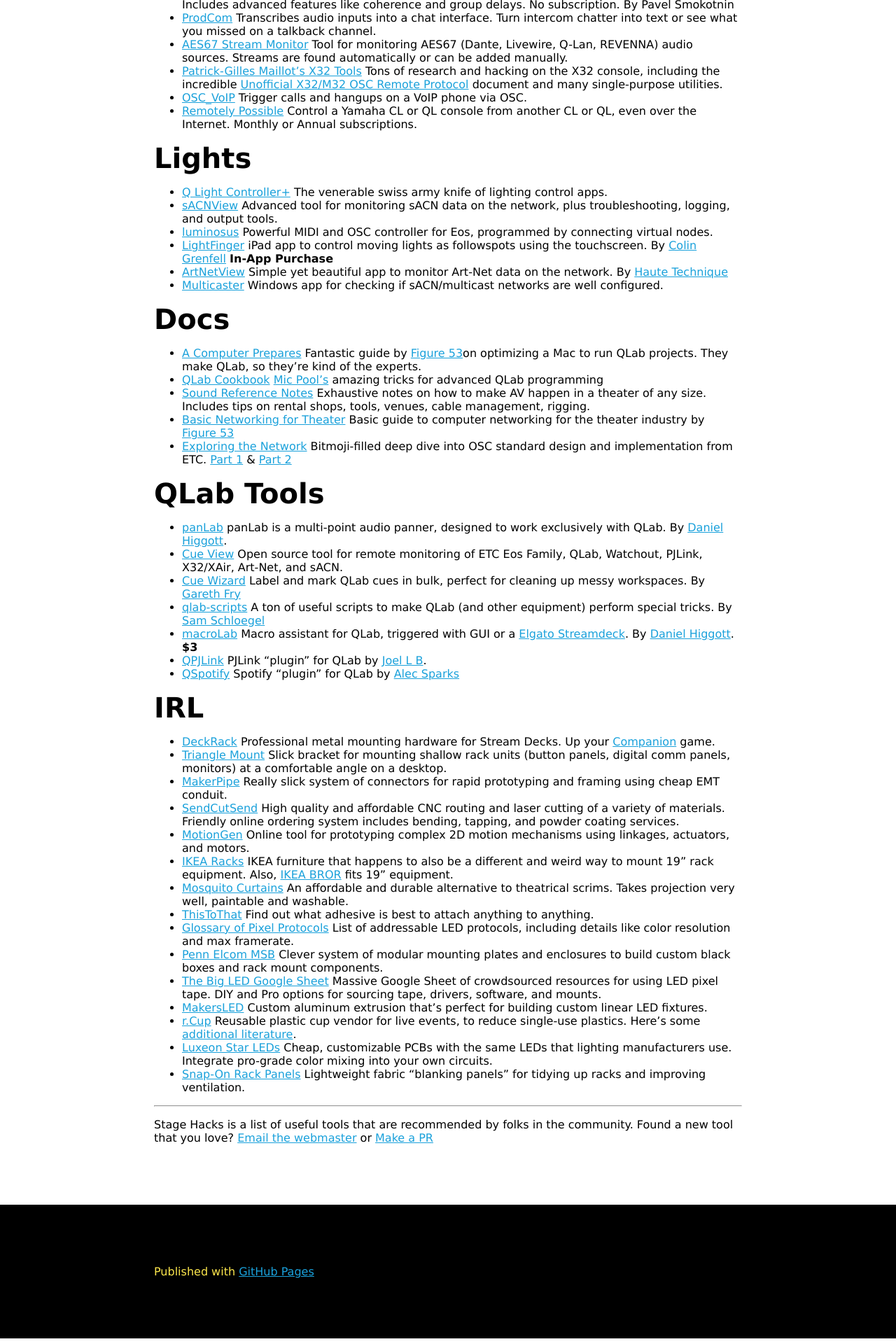
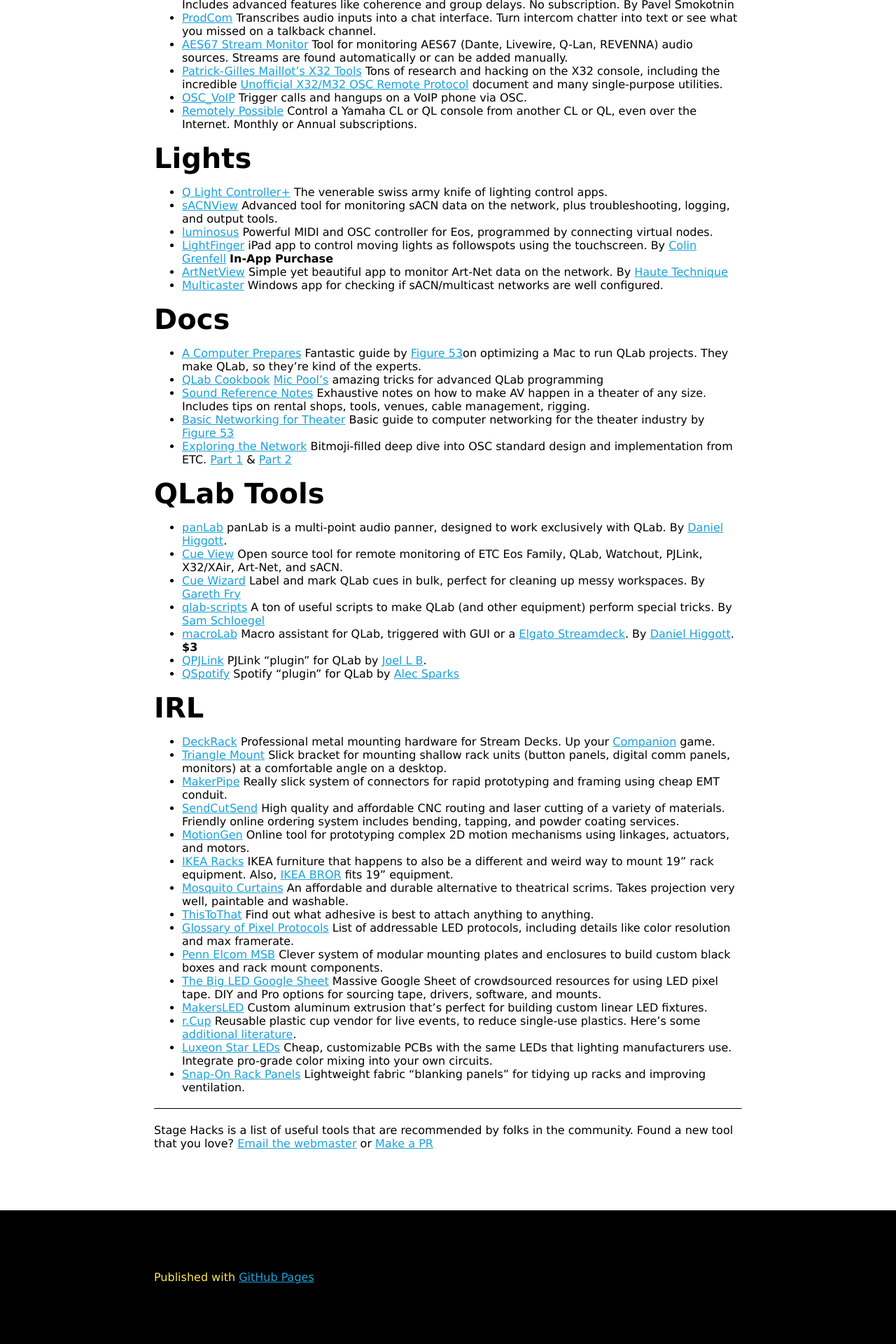
Before and after one commit to stagehacks/stagehacksdotcom, a Jekyll site: the page built from index.md, in a window 1280 px wide. Shown: the part 2221-4141 px from the top of the page at 70% size. Built offline with Jekyll 4.4.1, drawn with Linux system fonts in a browser that asks for light colours; our own code applies the rules of GitHub Pages for plain Markdown files.

Commit message:
Update default.html

```diff
--- a/_layouts/default.html
+++ b/_layouts/default.html
@@ -35,6 +35,10 @@
       }
       a:active, a:hover{
         color: #92d5f2;
+      }
+      hr{
+        border-top: 1px solid black;
+        margin: 20px 0px;
       }
 
       .inner{
```
